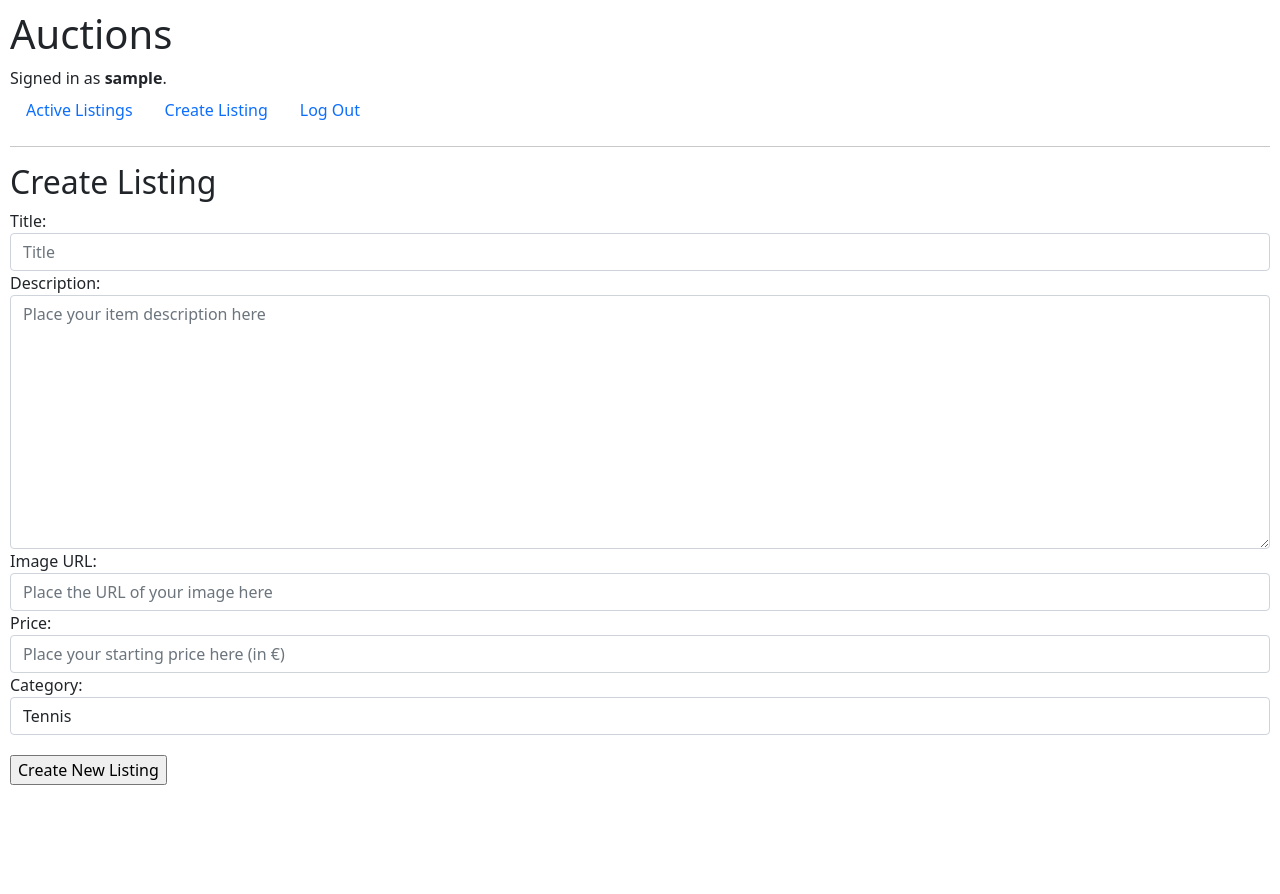
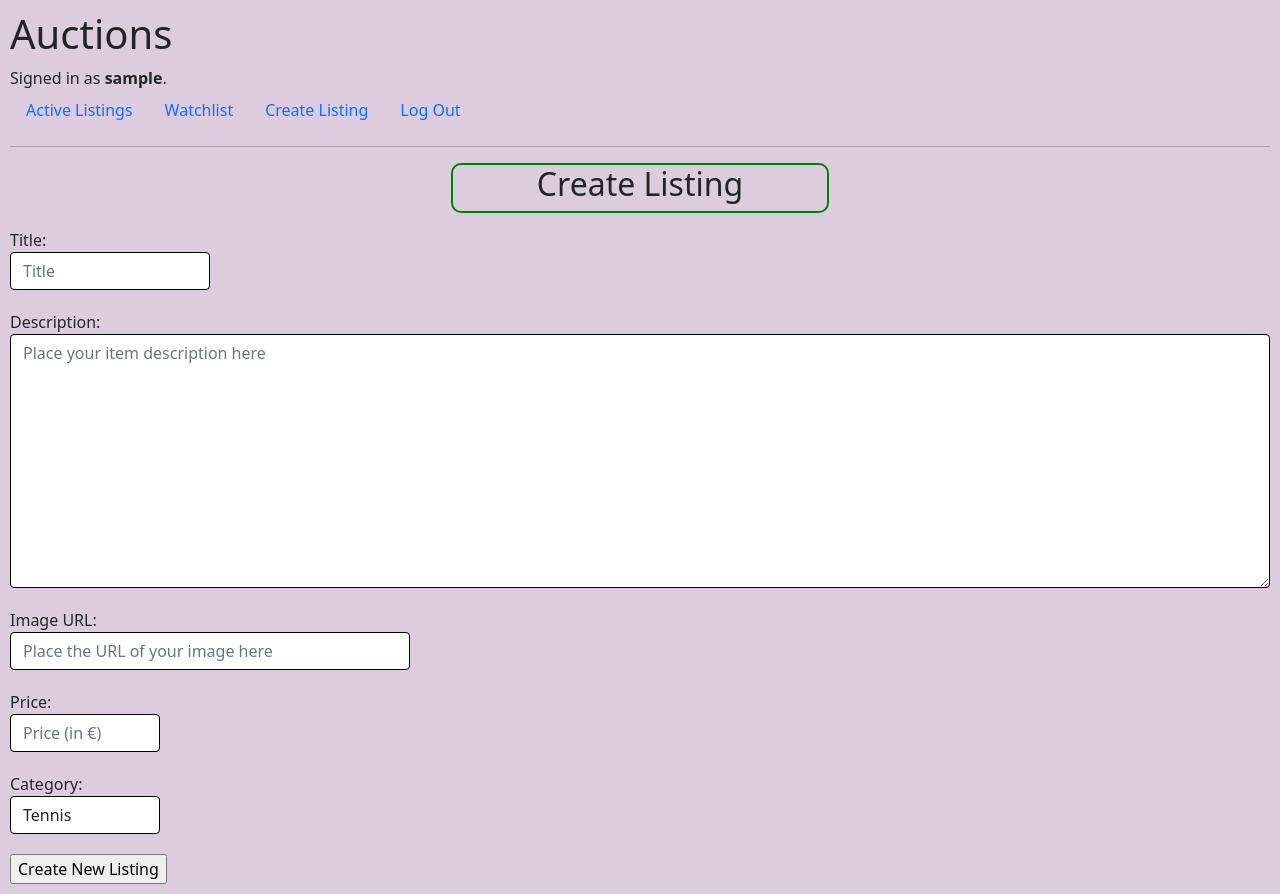
Before and after one commit to minprog-platforms/project-commerce-django-CaioSmidi, a Django app: page /create_listing in a window 1280 px wide. Before the commit the page ends 785 px from the top, so only its background shows below. Run offline with Django 3.2, Linux system fonts and the light colour scheme; the visitor is signed in with stand-in values (Sample User, id 1).

Commit message:
Modified the listing, index and other pages, also copied my procesboek and Design Document (without the sketches yet) into my repository

```diff
--- a/auctions/static/auctions/styles.css
+++ b/auctions/static/auctions/styles.css
@@ -1,5 +1,22 @@
 body {
     padding: 10px;
+    background-color: #ddccdd;
+}
+
+.header {
+    margin: auto;
+    max-width: 30%;
+    text-align: center;
+    border: 2px solid black;
+    border-radius: 10px;
+    border-color: green;
+    margin-bottom: 15px;
+}
+
+.container {
+    background-color: #eeeeee;
+    border: 5px solid #dddddd;
+    border-radius: 50px;
 }
 
 .listing_item {
@@ -18,6 +35,12 @@ body {
 
 .listing_image {
     height: 300px;
+    display: flex;
+    justify-content: center;
+}
+
+.image_center {
+
 }
 
 .listing_image img {
@@ -77,3 +100,8 @@ body {
     margin-left: auto;
     margin-right: auto;
 }
+
+.closed_listing {
+    margin-left: 40%;
+    width: 40%;
+}
--- a/auctions/templates/auctions/create_listing.html
+++ b/auctions/templates/auctions/create_listing.html
@@ -1,7 +1,9 @@
 {% extends "auctions/layout.html" %}
 
 {% block body %}
-    <h2>Create Listing</h2>
+    <div class="header">
+        <h2>Create Listing</h2>
+    </div>
 
     <div class="create_listing">
         <form action="{% url 'create_listing' %}" method="post">
--- a/auctions/templates/auctions/layout.html
+++ b/auctions/templates/auctions/layout.html
@@ -23,6 +23,9 @@
             </li>
             {% if user.is_authenticated %}
                 <li class="nav-item">
+                    <a class="nav-link" href="{% url 'watchlist' %}">Watchlist</a>
+                </li>
+                <li class="nav-item">
                     <a class="nav-link" href="{% url 'create_listing' %}">Create Listing</a>
                 </li>
                 <li class="nav-item">
--- a/auctions/templates/auctions/listing.html
+++ b/auctions/templates/auctions/listing.html
@@ -64,6 +64,10 @@
                     <div class="listing_image">
                         <img src="{{ listing.image_URL }}" alt="Photo of {{ listing.title }}">
                     </div>
+                {% else %}
+                    <div class="listing_image">
+                        <img class="image_center" src="https://upload.wikimedia.org/wikipedia/commons/1/14/No_Image_Available.jpg?20200913095930" alt="No image available">
+                    </div>
                 {% endif %}
                 {{ listing.description }}
 
--- a/auctions/views.py
+++ b/auctions/views.py
@@ -17,23 +17,28 @@ class NewListingForm(forms.ModelForm):
         widgets = {
             "title": forms.TextInput(attrs={
                     "class": "form-control",
-                    "placeholder": "Title"
+                    "placeholder": "Title",
+                    "style": "width: 200px; margin-bottom: 20px; border-color: black;"
                 }),
             "description": forms.Textarea(attrs={
                     "class": "form-control",
-                    "placeholder": "Place your item description here"
+                    "placeholder": "Place your item description here",
+                    "style": "margin-bottom: 20px; border-color: black;"
                 }),
             "image_URL": forms.URLInput(attrs={
                     "class": "form-control",
-                    "placeholder": "Place the URL of your image here"
+                    "placeholder": "Place the URL of your image here",
+                    "style": "width: 400px; margin-bottom: 20px; border-color: black;"
                 }),
             "price": forms.NumberInput(attrs={
                     "class": "form-control",
-                    "placeholder": "Place your starting price here (in €)"
+                    "placeholder": "Price (in €)",
+                    "style": "width: 150px; margin-bottom: 20px; border-color: black;"
                 }),
             "category": forms.Select(attrs={
                     "class": "form-control",
-                    "placeholder": "Pick your category"
+                    "placeholder": "Select category",
+                    "style": "width: 150px; margin-bottom: 20px; border-color: black;"
                 }),
             }
 
@@ -216,12 +221,8 @@ def close(request, listing_id):
         listing.active = False
         listing.save()
 
-    return render(request, "auctions/listing.html", {
+    return render(request, "auctions/closed_listing_seller.html", {
         "listing": listing,
-        "watchlist_item": watchlist_item,
-        "bid_form": BiddingForm(),
-        "comment_form": PlaceCommentForm(),
-        "comments": comments
     })
 
 
```
Also changed, not shown: PROCESS.md (+45 -0 lines), auctions/templates/auctions/closed_listing_seller.html (+18 -4 lines), auctions/templates/auctions/index.html (+8 -0 lines), README.md.
